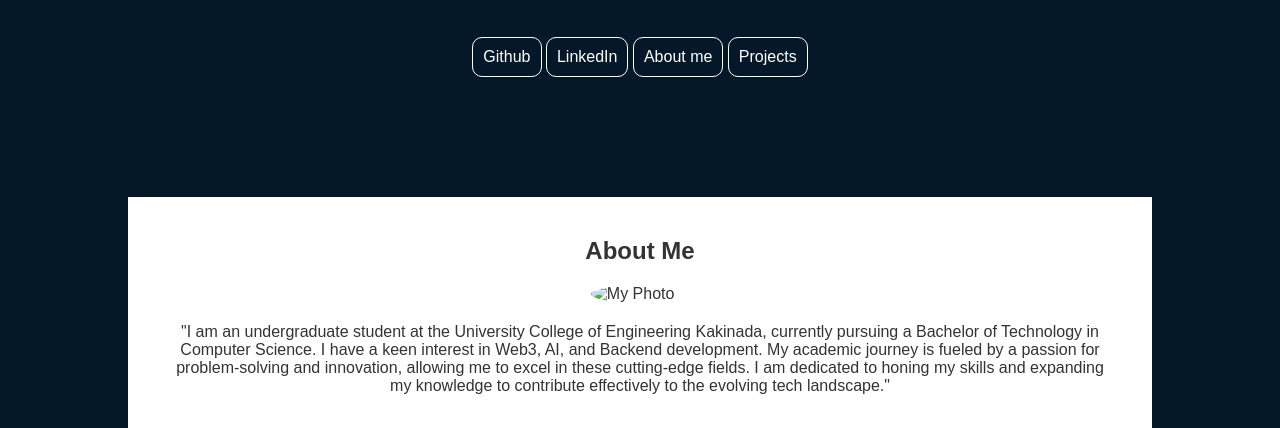
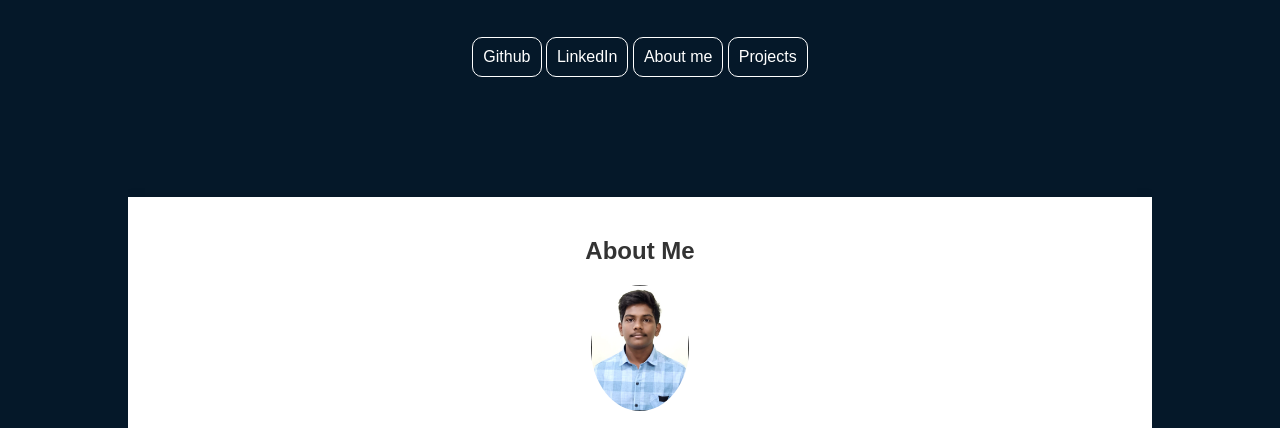
Before and after one commit to Venkey-doki/Next24tech, a plain HTML site: page Task-1/index.html in a window 1280 px wide. Shown: the part 515-943 px from the top of the page. Drawn offline with Linux system fonts and the light colour scheme.

Commit message:
Update index.html

```diff
--- a/Task-1/index.html
+++ b/Task-1/index.html
@@ -1,4 +1,3 @@
-
 <!DOCTYPE html>
 <html lang="en">
   <head>
@@ -42,7 +41,7 @@
       <section id="about" class="about">
         <h2>About Me</h2>
         <img
-          src="profile.jpg"
+          src="123456.jpg"
           alt="My Photo"
           style="border-radius: 50%; display: block; margin: 0 auto; width: 10%"
         />
```
